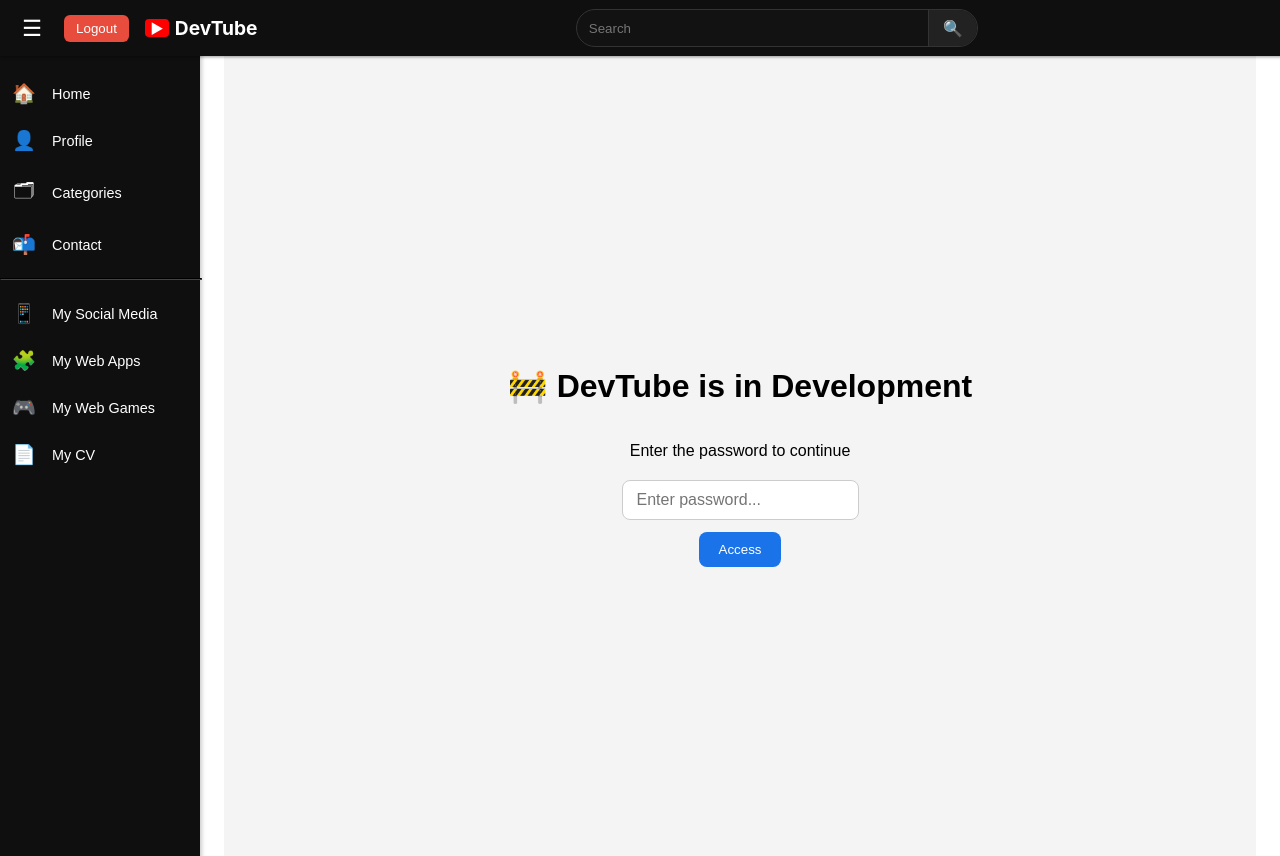
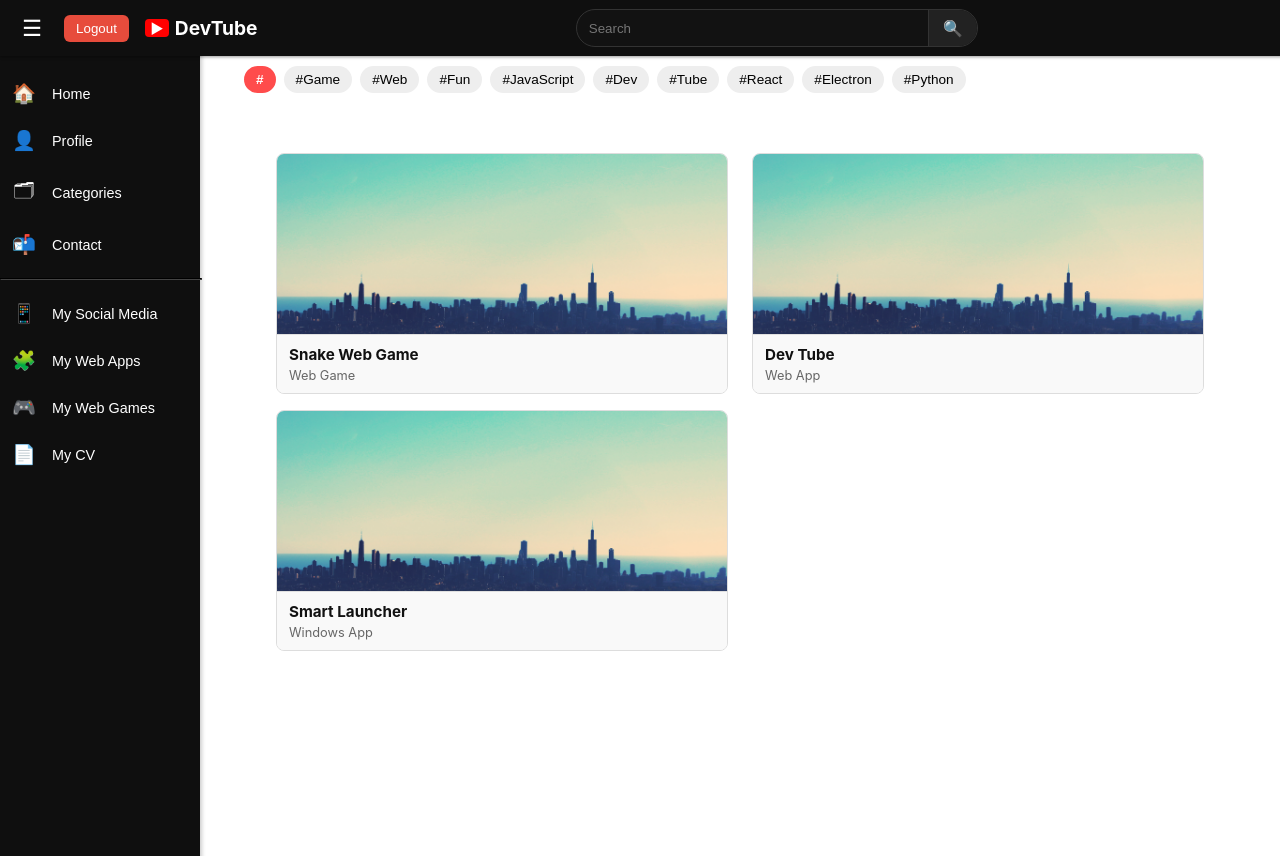
Before and after one commit to Laurentiu-upb/devtube, a React (Create React App) app: page / in a window 1280 px wide. After the commit the page ends 800 px from the top, so only its background shows below. Built offline with nearby package versions, Linux system fonts and the light colour scheme.

Commit message:
Password removed for fast test | README.md updated

```diff
--- a/src/App.js
+++ b/src/App.js
@@ -14,7 +14,7 @@ import ContactPage from "./pages/ContactPage";
 import WebGames from './pages/WebGames';
 import WebApps from './pages/WebApps';
 import CvPage from './pages/CvPage';
-import InDevelopmentPage from "./pages/InDevelopmentPage";
+//import InDevelopmentPage from "./pages/InDevelopmentPage";
 
 function Home({ query, selectedTag, setQuery, setSelectedTag }) {
   const allTags = [...new Set(projects.flatMap(p => p.tags))];
@@ -112,8 +112,6 @@ function App() {
 />
 
 <Routes>
-  {localStorage.getItem("access_granted") === "true" ? (
-    <>
   <Route
     path="/"
     element={
@@ -132,11 +130,8 @@ function App() {
   <Route path="/web-games" element={<WebGames />} />
   <Route path="/web-apps" element={<WebApps />} />
   <Route path="/cv" element={<CvPage />} />
-    </>
-  ) : (
-    <Route path="*" element={<InDevelopmentPage />} />
-  )}
 </Routes>
+
 
   </div>
 </div>
```
Also changed, not shown: 2 other files (tests, documents, lock files or other folders). Lines whose indentation alone changed are shown as unchanged.
